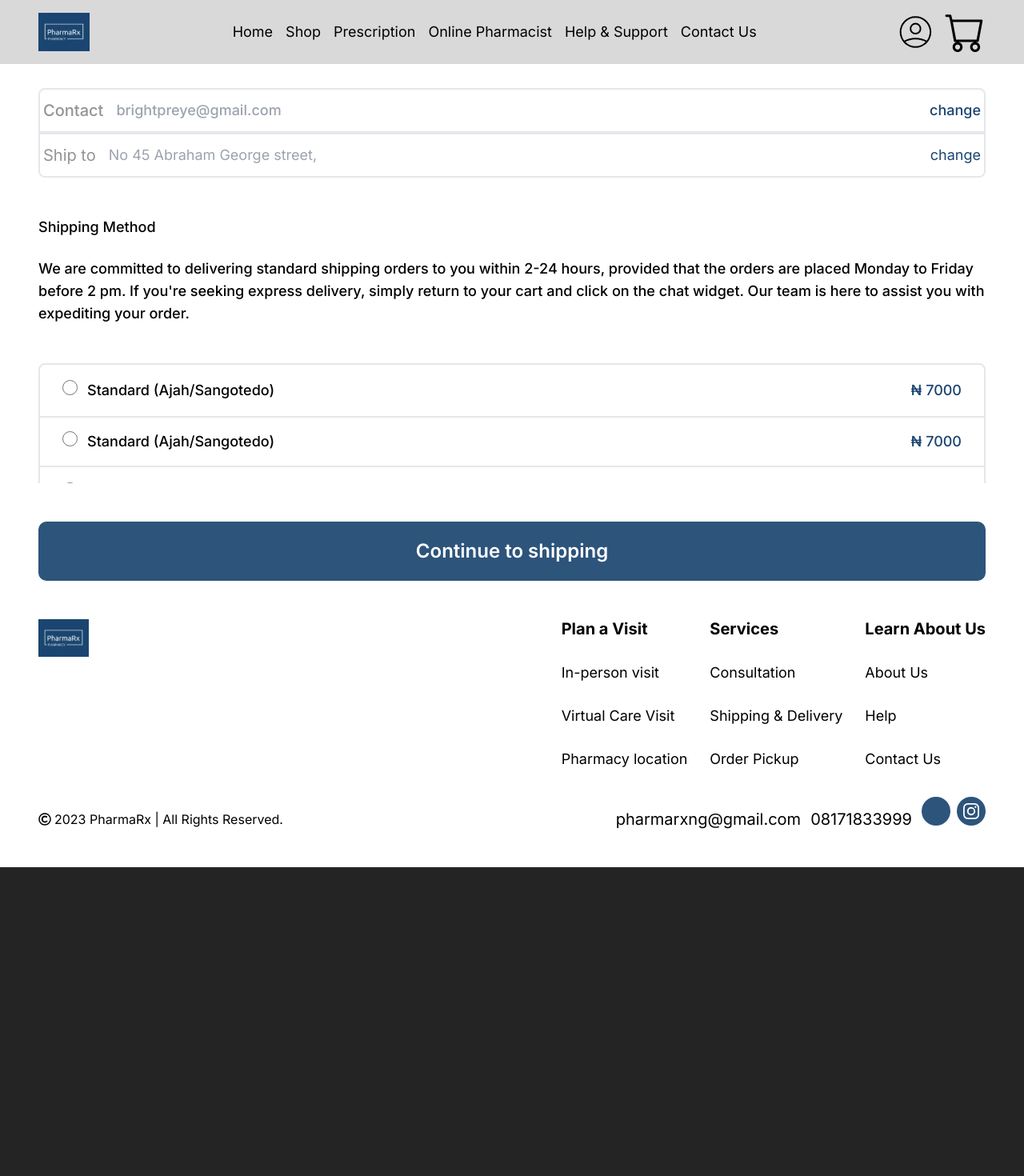
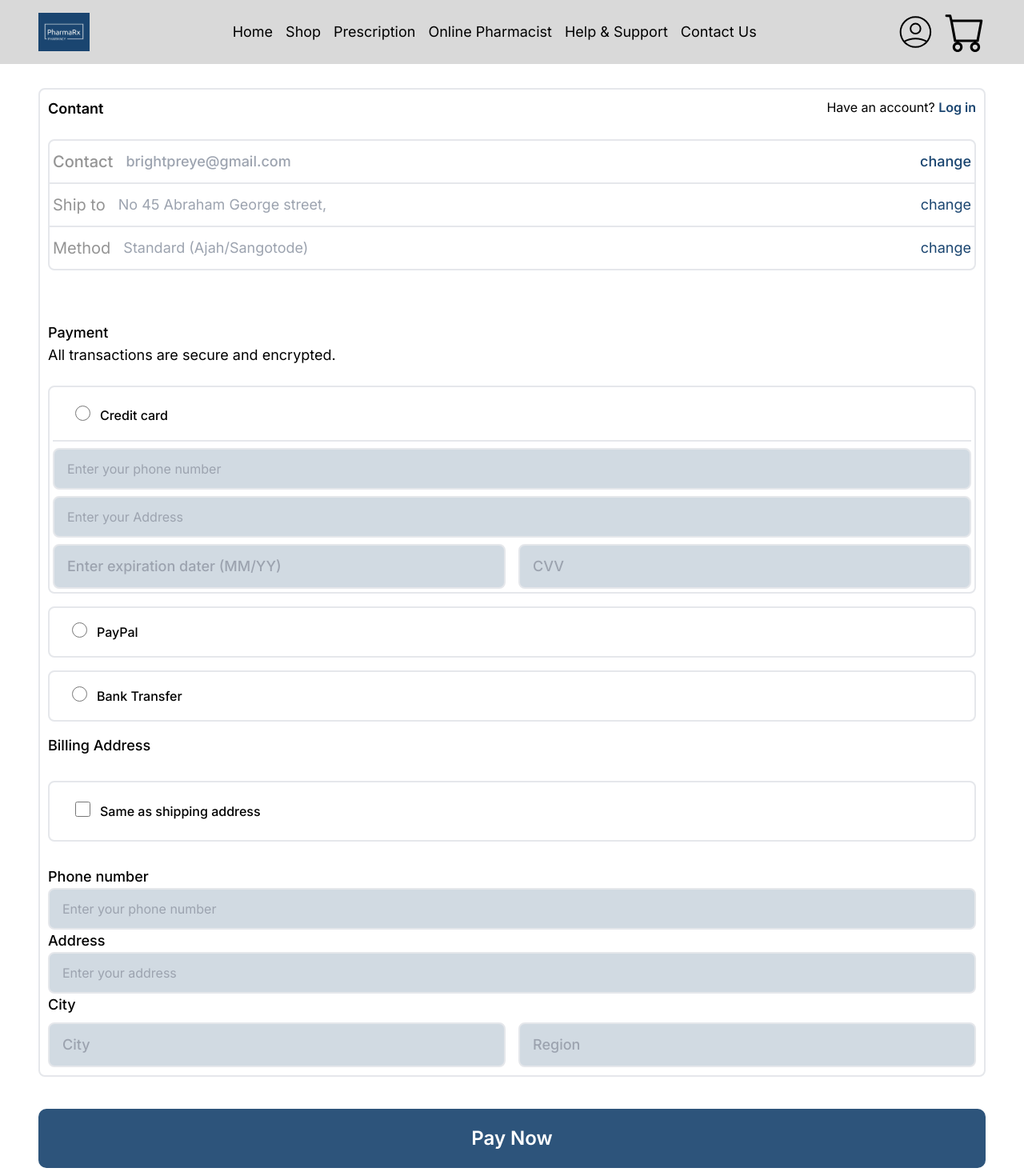
Before and after one commit to pharmarxng/frontend-website, a React (Vite) app: page /delivery-info in a window 1280 px wide. Shown: the top 1470 px of the page at 80% size. Before the commit the page ends 1084 px from the top, so only its background shows below. Built offline with nearby package versions, Linux system fonts and the light colour scheme; no server answers; some icons are missing.

Commit message:
done with the payment info page

```diff
--- a/src/components/blocks/Payment.tsx
+++ b/src/components/blocks/Payment.tsx
@@ -6,10 +6,18 @@ import Label from '../Label';
 
 const Payment = () => {
   return (
-    <div className='flex flex-col text-black pt-[30px] gap-12 ite'>
-      <form>
+    <div className='text-black mt-[30px]'>
+
+      <div className='flex flex-col text-black p-[10px] border-2 gap-6 grey-300 rounded-lg'>
+        <div className='md:flex flex-col md:flex-row md:justify-between'>
+          <div className='text-base md:text-lg font-semibold'>Contant</div>
+          <div>Have an account? <span className='text-[#1A4570] font-semibold'><Link to="../pages/login">Log in</Link></span>
+          </div>
+        </div>
+
+        <form className='border-2 borber-grey-300 rounded-lg'>
           {/* Contact Section */}
-        <div className='flex justify-between items-center border-2 grey-300 rounded-t-lg font-medium px-1'>
+          <div className='flex justify-between items-center border-b-2 grey-300 rounded-t-lg font-medium px-1'>
             <div className='flex items-center'>
               <div className='opacity-50'>
                 <Label label="Contact" />
@@ -27,13 +35,33 @@ const Payment = () => {
           </div>
 
           {/* Ship To Section */}
-        <div className='flex justify-between items-center border-2 grey-300 rounded-b-lg px-1'>
+          <div className='flex justify-between items-center px-1'>
             <div className='flex items-center'>
               <div className='opacity-50'>
                 <Label label="Ship to" />
               </div>
+              <div className=''>
                 <Input
                   placeholder="No 45 Abraham George street, Ikeja, Lagos, Nigeria"
+                  name="email"
+                  type="text"
+                  value=""
+                  changed={(e) => { }}
+                  classDef="border-none focus:outline-none text-black bg-white text-sm md:text-lg"
+                />
+              </div>
+            </div>
+            <div className='flex justify-end text-sm text-deepBlue-100 md:text-lg'>change</div>
+          </div>
+
+          {/* Method To Section */}
+          <div className='flex justify-between items-center border-t-2 grey-300 rounded-b-lg px-1'>
+            <div className='flex items-center'>
+              <div className='opacity-50'>
+                <Label label="Method" />
+              </div>
+              <Input
+                placeholder="Standard (Ajah/Sangotode)"
                 name="email"
                 type="text"
                 value=""
@@ -45,82 +73,176 @@ const Payment = () => {
           </div>
         </form>
 
-      <div className='flex flex-col gap-6'>
-        <div className='font-medium text-base md:text-lg'>Shipping Method</div>
-        <div className='font-medium text-sm md:text-lg'>We are committed to delivering standard shipping orders to you within 2-24 hours, provided that the orders are placed Monday to Friday before 2 pm. If you're seeking express delivery, simply return to your cart and click on the chat widget. Our team is here to assist you with expediting your order.</div>
+        <div className='flex flex-col mt-[40px]'>
+          <div className='font-medium text-base md:text-lg'>Payment</div>
+          <div className='font-normal text-sm md:text-lg'>All transactions are secure and encrypted.</div>
         </div>
 
+        <form className='flex flex-col gap-4'>
 
-      <div className='h-[150px] overflow-y-auto'>
-        <form className='border-2 borber-grey-300 rounded-lg text-sm md:text-lg font-medium'>
-
-          <div className='flex justify-between items-center h-16 font-medium px-7'>
+          <div className='border-2 grey-300 rounded-lg p-1'>
+            <div className='flex justify-between h-16 items-center border-b-2 grey-300  font-medium px-7'>
               <div className='flex gap-3'>
                 <Input
-                placeholder="brightpreye@gmail.com"
+                  placeholder=""
                   name="email"
                   type="radio"
                   value=""
                   changed={(e) => { }}
                   classDef="w-[14px h-[14px] md:w-[19px] md:h-[19px]"
                 />
-              <div>Standard (Ajah/Sangotedo)</div>
+                <div>Credit card</div>
               </div>
-            <div className='flex justify-end text-deepBlue-100'>&#x20A6; 7000</div>
             </div>
 
+            <Input
+              placeholder="Enter your phone number"
+              name="enquires"
+              type="text"
+              value=""
+              changed={(e) => { }}
+              classDef="mt-2 border-[2px] bg-grey-200"
+            />
 
-          <div className='flex justify-between h-16 items-center border-y-2 grey-300  font-medium px-7'>
+            <Input
+              placeholder="Enter your Address"
+              name="Address"
+              type="text"
+              value=""
+              changed={(e) => { }}
+              classDef="mt-2 border-[2px] bg-grey-200"
+            />
+
+            <div className='text-sm font-medium md:text-lg'>
+              <div className='flex gap-4'>
+                <div className='flex-1'>
+                  <Input
+                    placeholder="Enter expiration dater (MM/YY)"
+                    name="City"
+                    type="text"
+                    value=""
+                    changed={(e) => { }}
+                    classDef="text-sm md:text-lg mt-2 border-[2px] bg-grey-200"
+                  />
+                </div>
+                <div className='flex-1'>
+                  <Input
+                    placeholder="CVV"
+                    name="Region"
+                    type="text"
+                    value=""
+                    changed={(e) => { }}
+                    classDef="text-sm md:text-lg mt-2 border-[2px] bg-grey-200"
+                  />
+                </div>
+              </div>
+            </div>
+          </div>
+
+          <div className='flex justify-between h-16 items-center border-2 rounded-lg grey-300  font-medium px-7'>
             <div className='flex gap-3'>
               <Input
-                placeholder="brightpreye@gmail.com"
+                placeholder=""
                 name="email"
                 type="radio"
                 value=""
                 changed={(e) => { }}
                 classDef="w-[14px h-[14px] md:w-[19px] md:h-[19px]"
               />
-              <div>Standard (Ajah/Sangotedo)</div>
+              <div>PayPal</div>
             </div>
-            <div className='flex justify-end text-deepBlue-100'>&#x20A6; 7000</div>
           </div>
 
-          <div className='flex justify-between h-16 items-center font-medium px-7'>
+          <div className='flex justify-between h-16 items-center border-2 rounded-lg grey-300  font-medium px-7'>
             <div className='flex gap-3'>
               <Input
-                placeholder="brightpreye@gmail.com"
+                placeholder=""
                 name="email"
                 type="radio"
                 value=""
                 changed={(e) => { }}
                 classDef="w-[14px h-[14px] md:w-[19px] md:h-[19px]"
               />
-              <div>Standard (Ajah/Sangotedo)</div>
+              <div>Bank Transfer</div>
             </div>
-            <div className='flex justify-end text-deepBlue-100'>&#x20A6; 7000</div>
           </div>
 
+          <div className='mt-46px'>
+            <div className='font-medium text-base md:text-lg'>Billing Address</div>
 
-          <div className='flex justify-between h-16 items-center border-t-2 grey-300 font-medium px-7'>
+            <div className='border-2 grey-300 rounded-lg p-1 my-[30px]'>
+              <div className='flex justify-between h-16 items-center grey-300  font-medium px-7'>
                 <div className='flex gap-3'>
                   <Input
-                placeholder="brightpreye@gmail.com"
+                    placeholder=""
                     name="email"
-                type="radio"
+                    type="checkbox"
                     value=""
                     changed={(e) => { }}
-                classDef="w-[14px h-[14px] md:w-[19px] md:h-[19px]"
+                    classDef="w-[14px h-[14px] md:w-[19px] md:h-[19px] border-[2px] bg-grey-200"
                   />
-              <div>Standard (Ajah/Sangotedo)</div>
+                  <div>Same as shipping address</div>
                 </div>
-            <div className='flex justify-end text-deepBlue-100'>&#x20A6; 7000</div>
               </div>
-        </form>
-
             </div>
 
-      <div className="bg-[#2D547B] rounded-[10px] w-full h-[47px] md:h-[74px] flex justify-center items-center">
-        <div className="font-semibold text-base font-semibold md:text-[24px] text-white">Continue to shipping</div>
+            <div className='font-medium text-base md:text-lg'>Phone number</div>
+            <div className=''>
+              <Input
+                placeholder="Enter your phone number"
+                name="email"
+                type="text"
+                value=""
+                changed={(e) => { }}
+                classDef="border-[2px] bg-grey-200"
+              />
+            </div>
+
+            <div className='font-medium text-base md:text-lg'>Address</div>
+            <div className=''>
+              <Input
+                placeholder="Enter your address"
+                name="email"
+                type="text"
+                value=""
+                changed={(e) => { }}
+                classDef="border-[2px] bg-grey-200"
+              />
+            </div>
+
+            <div className='text-sm font-medium md:text-lg'>
+              <label>City</label>
+              <div className='flex gap-4'>
+                <div className='flex-1'>
+                  <Input
+                    placeholder="City"
+                    name="City"
+                    type="text"
+                    value=""
+                    changed={(e) => { }}
+                    classDef="mt-2 border-[2px] bg-grey-200"
+                  />
+                </div>
+
+                <div className='flex-1'>
+                  <Input
+                    placeholder="Region"
+                    name="Region"
+                    type="text"
+                    value=""
+                    changed={(e) => { }}
+                    classDef="mt-2 border-[2px] bg-grey-200"
+                  />
+                </div>
+              </div>
+            </div>
+          </div>
+
+        </form>
+      </div>
+
+      <div className="bg-[#2D547B] rounded-[10px] w-full h-[47px] md:h-[74px] flex justify-center items-center mt-[40px]">
+        <div className="font-semibold text-base font-semibold md:text-[24px] text-white">Pay Now</div>
       </div>
 
     </div>
```
Lines whose indentation alone changed are shown as unchanged.
